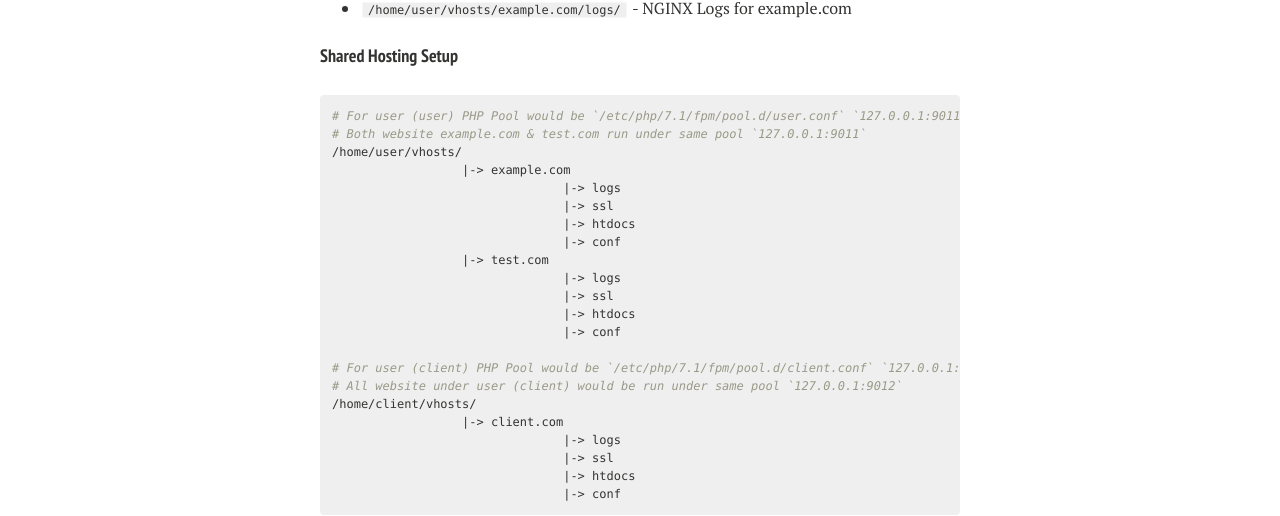
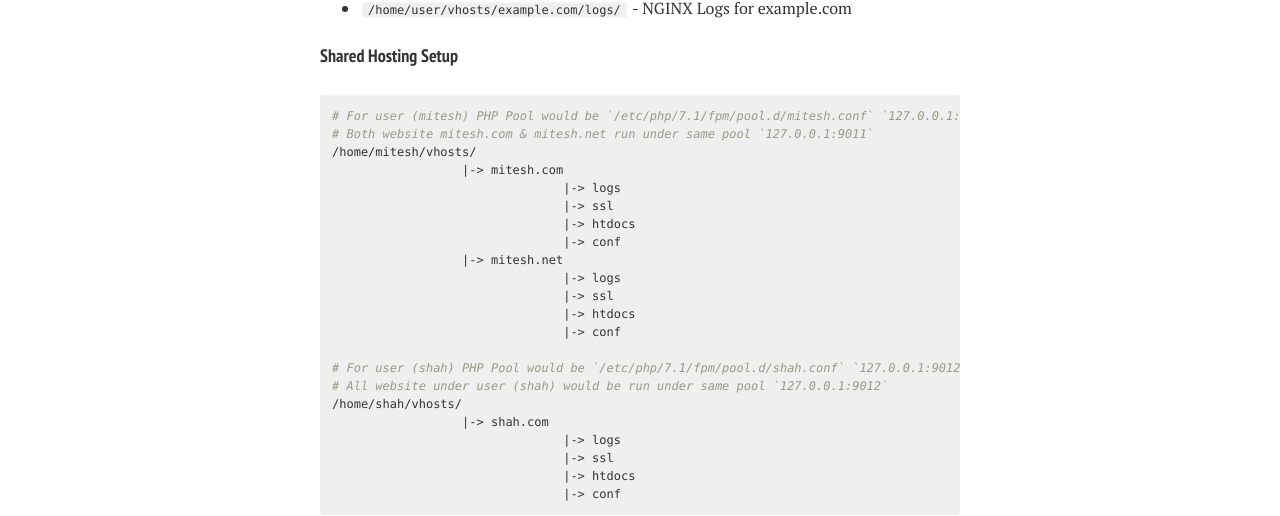
Before and after one commit to MiteshShah/miteshshah.github.io, a Jekyll site: the page built from _posts/devops/lemp/2017-03-15-lemp-stack-conventions-and-file-system-layout.markdown, in a window 1280 px wide. Shown: the part 1160-1676 px from the top of the page. Built offline with Jekyll 4.4.1, drawn with Linux system fonts in a browser that asks for light colours; nearby versions of some CDN libraries; a script that is not in the unit is left out; comment, search, counter and statistics services are not loaded.

Commit message:
Fix Typo

```diff
--- a/_posts/devops/lemp/2017-03-15-lemp-stack-conventions-and-file-system-layout.markdown
+++ b/_posts/devops/lemp/2017-03-15-lemp-stack-conventions-and-file-system-layout.markdown
@@ -58,24 +58,24 @@ date: 2017-03-15T15:59:34+05:30
 #### Shared Hosting Setup
 
 {% highlight bash %}
-# For user (user) PHP Pool would be `/etc/php/7.1/fpm/pool.d/user.conf` `127.0.0.1:9011`
-# Both website example.com & test.com run under same pool `127.0.0.1:9011`
-/home/user/vhosts/
-                  |-> example.com
+# For user (mitesh) PHP Pool would be `/etc/php/7.1/fpm/pool.d/mitesh.conf` `127.0.0.1:9011`
+# Both website mitesh.com & mitesh.net run under same pool `127.0.0.1:9011`
+/home/mitesh/vhosts/
+                  |-> mitesh.com
                                 |-> logs
                                 |-> ssl
                                 |-> htdocs
                                 |-> conf
-                  |-> test.com
+                  |-> mitesh.net
                                 |-> logs
                                 |-> ssl
                                 |-> htdocs
                                 |-> conf
 
-# For user (client) PHP Pool would be `/etc/php/7.1/fpm/pool.d/client.conf` `127.0.0.1:9012`
-# All website under user (client) would be run under same pool `127.0.0.1:9012`
-/home/client/vhosts/
-                  |-> client.com
+# For user (shah) PHP Pool would be `/etc/php/7.1/fpm/pool.d/shah.conf` `127.0.0.1:9012`
+# All website under user (shah) would be run under same pool `127.0.0.1:9012`
+/home/shah/vhosts/
+                  |-> shah.com
                                 |-> logs
                                 |-> ssl
                                 |-> htdocs
```
Also changed, not shown: devops/lemp/index.md (+2 -1 lines), 1 other file.
